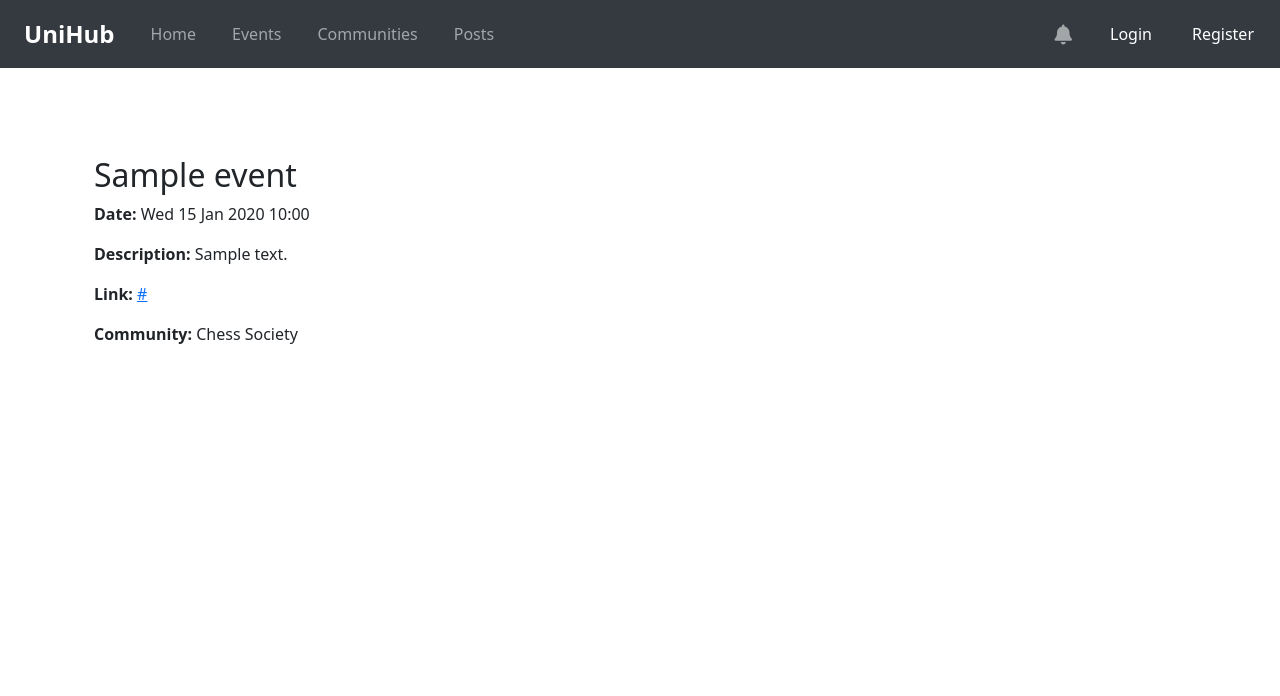
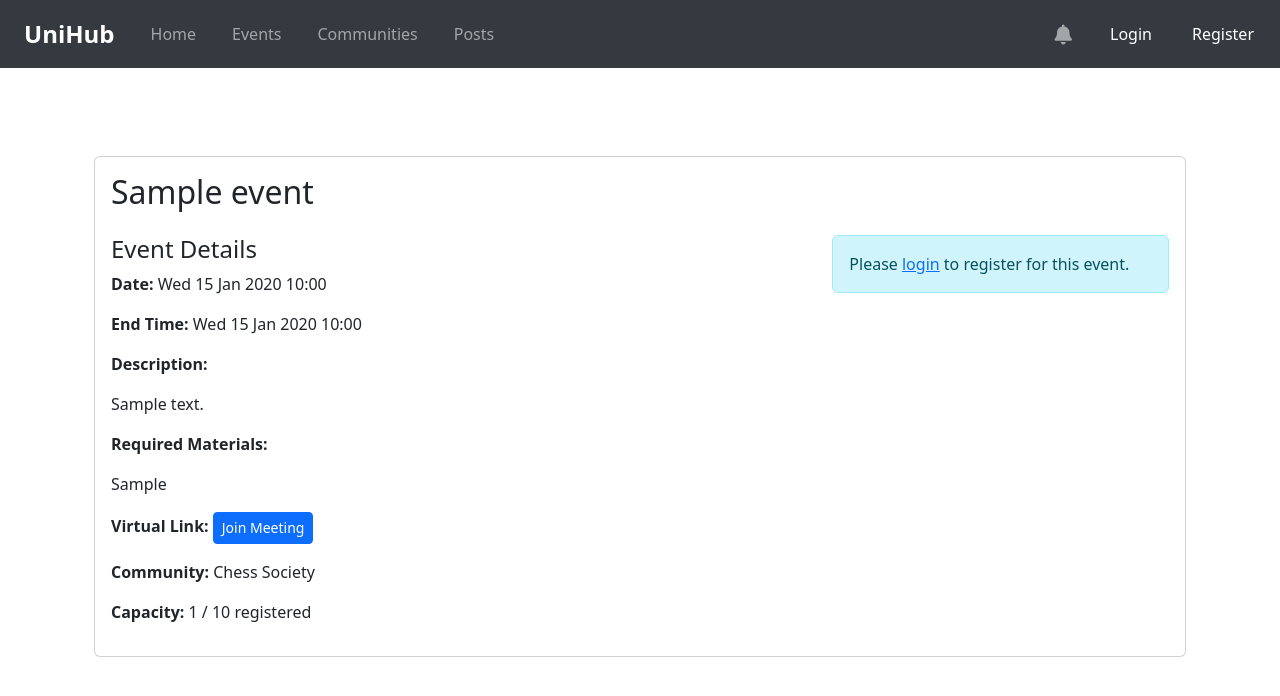
Before and after one commit to saz-v1/DaESD, a Django app: page /events/1/ in a window 1280 px wide. Shown: the top 696 px of the page. Run offline with Django 5.2, Linux system fonts and the light colour scheme; data comes from the database, SQL or seed files in the repository; tables that the repository leaves empty hold one stand-in row (values such as "Sample post").

Commit message:
Add event registration functionality: updated the event model now has new fields (based off the test cases) it also has an optional registration form based off the test cases

```diff
--- a/events/models.py
+++ b/events/models.py
@@ -18,9 +18,40 @@ class Event(models.Model):
     event_type = models.CharField(max_length=100, blank=True)
     is_virtual = models.BooleanField(default=False)
     owner = models.ForeignKey(User, on_delete=models.CASCADE) # Added owner field to link to creators user model
+
+    # New fields
+    max_capacity = models.PositiveIntegerField(default=0, help_text="Put 0 for unlimited capacity")
+    required_materials = models.TextField(blank=True, help_text="List of materials participants need to bring")
+    requires_registration = models.BooleanField(default=False)
+    registered_users = models.ManyToManyField(User, through='EventRegistration', related_name='registered_events')
+
     # Orders events by start time
     class Meta:
         ordering = ['start_time']
 
     def __str__(self):
         return self.title
+
+    @property
+    def is_full(self):
+        if self.max_capacity == 0:
+            return False
+        return self.registered_users.count() >= self.max_capacity
+
+class EventRegistration(models.Model):
+    STATUS_CHOICES = [
+        ('pending', 'Pending'),
+        ('confirmed', 'Confirmed'),
+        ('cancelled', 'Cancelled'),
+    ]
+
+    event = models.ForeignKey(Event, on_delete=models.CASCADE)
+    user = models.ForeignKey(User, on_delete=models.CASCADE)
+    registration_date = models.DateTimeField(auto_now_add=True)
+    status = models.CharField(max_length=10, choices=STATUS_CHOICES, default='pending')
+
+    class Meta:
+        unique_together = ['event', 'user']
+
+    def __str__(self):
+        return f"{self.user.username} - {self.event.title}"
--- a/events/templates/events/event_detail.html
+++ b/events/templates/events/event_detail.html
@@ -1,18 +1,80 @@
 {% extends "base.html" %} {% block content %}
 <div class="container mt-4">
-  <h2>{{ event.title }}</h2>
+  <div class="card">
+    <div class="card-body">
+      <h2 class="card-title">{{ event.title }}</h2>
+
+      <div class="event-details mt-4">
+        <div class="row">
+          <div class="col-md-8">
+            <h4>Event Details</h4>
             <p><strong>Date:</strong> {{ event.start_time|date:"D d M Y H:i" }}</p>
-  <p><strong>Description:</strong> {{ event.description }}</p>
+            <p><strong>End Time:</strong> {{ event.end_time|date:"D d M Y H:i" }}</p>
+            <p><strong>Description:</strong></p>
+            <p class="description">{{ event.description }}</p>
+
+            {% if event.required_materials %}
+            <p><strong>Required Materials:</strong></p>
+            <p class="materials">{{ event.required_materials }}</p>
+            {% endif %}
+
             {% if event.is_virtual %}
             <p>
-    <strong>Link:</strong>
-    <a href="{{ event.virtual_link }}" target="_blank"
-      >{{ event.virtual_link }}</a
-    >
+              <strong>Virtual Link:</strong>
+              <a href="{{ event.virtual_link }}" target="_blank" class="btn btn-sm btn-primary">Join Meeting</a>
             </p>
             {% else %}
             <p><strong>Location:</strong> {{ event.location }}</p>
             {% endif %}
+
             <p><strong>Community:</strong> {{ event.community.name }}</p>
+
+            <p>
+              <strong>Capacity:</strong>
+              {% if event.max_capacity == 0 %}
+                Unlimited ({{ event.registered_users.count }} registered)
+              {% else %}
+                {{ event.registered_users.count }} / {{ event.max_capacity }} registered
+              {% endif %}
+            </p>
+          </div>
+
+          <div class="col-md-4">
+            {% if event.requires_registration %}
+              {% if user.is_authenticated %}
+                {% if user in event.registered_users.all %}
+                  <div class="alert alert-success">
+                    You are registered for this event!
+                  </div>
+                {% elif event.is_full %}
+                  <div class="alert alert-warning">
+                    This event is full.
+                  </div>
+                {% else %}
+                  <form method="post" action="{% url 'event-register' event.pk %}">
+                    {% csrf_token %}
+                    <button type="submit" class="btn btn-primary btn-block">
+                      Register for Event
+                    </button>
+                  </form>
+                {% endif %}
+              {% else %}
+                <div class="alert alert-info">
+                  Please <a href="{% url 'login' %}">login</a> to register for this event.
+                </div>
+              {% endif %}
+            {% endif %}
+
+            {% if user == event.owner or user.is_staff %}
+              <div class="mt-3">
+                <a href="{% url 'event-edit' event.pk %}" class="btn btn-outline-primary">Edit Event</a>
+                <a href="{% url 'event-delete' event.pk %}" class="btn btn-outline-danger">Delete Event</a>
+              </div>
+            {% endif %}
+          </div>
+        </div>
+      </div>
+    </div>
+  </div>
 </div>
 {% endblock %}
--- a/events/urls.py
+++ b/events/urls.py
@@ -1,5 +1,5 @@
 from django.urls import path
-from .views import event_list_view, event_detail_view, EventCreateView, EventDeleteView, EventUpdateView
+from .views import event_list_view, event_detail_view, EventCreateView, EventDeleteView, EventUpdateView, event_register
 
 urlpatterns = [
     # List and detail paths
@@ -10,4 +10,6 @@ urlpatterns = [
     # Edit and delete paths
     path('events/<int:pk>/delete/', EventDeleteView.as_view(), name='event-delete'),
     path('events/<int:pk>/edit/', EventUpdateView.as_view(), name='event-edit'),
+    # Registration path
+    path('events/<int:pk>/register/', event_register, name='event-register'),
 ]
--- a/events/views.py
+++ b/events/views.py
@@ -1,12 +1,16 @@
 # File: events/views.py
-from django.shortcuts import render, get_object_or_404
-from .models import Event
+from django.shortcuts import render, get_object_or_404, redirect
+from .models import Event, EventRegistration
 from django.views.generic.edit import CreateView, UpdateView, DeleteView
-from .forms import EventForm
+from .forms import EventForm, EventRegistrationForm
 from django.urls import reverse_lazy
 from django.utils import timezone
 from .mixins import EventPermissionMixin
 from django.db.models import Q  # Added for search functionality
+from django.contrib import messages
+from django.contrib.auth.decorators import login_required
+from django.core.mail import send_mail
+from django.conf import settings
 
 # Django view to render a list of events
 # Also includes a filter to show only past or upcoming events and search functionality
@@ -72,3 +76,60 @@ class EventDeleteView(EventPermissionMixin, DeleteView):
 
     def get_success_url(self):
         return reverse_lazy('community_detail', kwargs={'slug': self.object.community.slug})
+
+@login_required
+def event_register(request, pk):
+    event = get_object_or_404(Event, pk=pk)
+
+    if not event.requires_registration:
+        messages.error(request, "This event does not require registration.")
+        return redirect('event-detail', pk=pk)
+
+    if event.is_full:
+        messages.error(request, "This event is full.")
+        return redirect('event-detail', pk=pk)
+
+    if request.user in event.registered_users.all():
+        messages.info(request, "You are already registered for this event.")
+        return redirect('event-detail', pk=pk)
+
+    if request.method == 'POST':
+        registration = EventRegistration.objects.create(
+            event=event,
+            user=request.user,
+            status='confirmed'
+        )
+
+        # Send confirmation email
+        subject = f'Registration Confirmed: {event.title}'
+        message = f'''Hello {request.user.username},
+
+Your registration for {event.title} has been confirmed.
+
+Event Details:
+Date: {event.start_time.strftime('%B %d, %Y at %I:%M %p')}
+Location: {event.location if not event.is_virtual else 'Virtual Event'}
+'''
+
+        if event.required_materials:
+            message += f'''
+Required Materials:
+{event.required_materials}
+'''
+
+        message += '''
+Thank you for registering!
+'''
+
+        send_mail(
+            subject,
+            message,
+            settings.DEFAULT_FROM_EMAIL,
+            [request.user.email],
+            fail_silently=True,
+        )
+
+        messages.success(request, "You have successfully registered for this event!")
+        return redirect('event-detail', pk=pk)
+
+    return render(request, 'events/event_register.html', {'event': event})
```
Also changed, not shown: events/forms.py (+10 -2 lines), events/templates/events/event_register.html (added, +37 -0 lines), events/migrations/0002_event_max_capacity_event_required_materials_and_more.py (added). Lines whose indentation alone changed are shown as unchanged.
